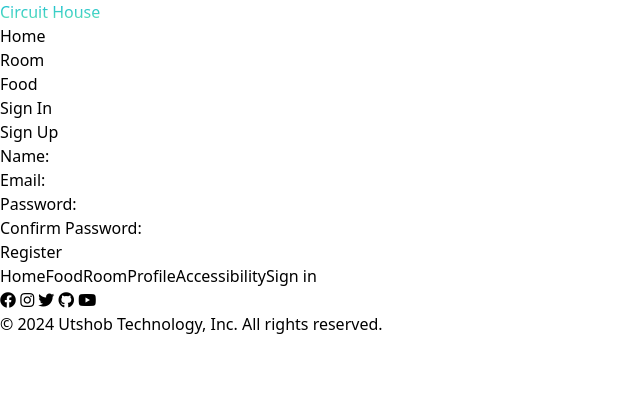
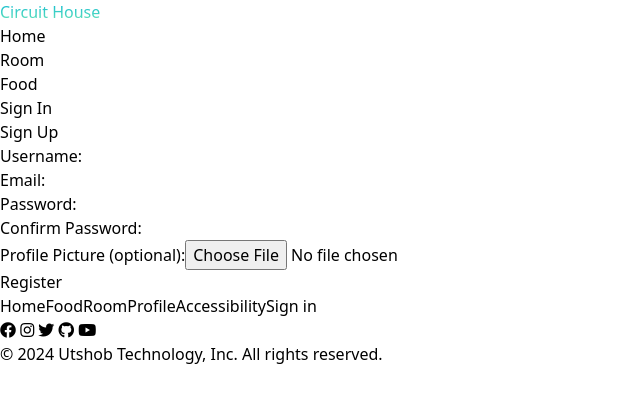
Before and after one commit to ajoy-dutta/Frontend-Circuit-House-Management-System, a React (Vite) app: page /register in a window 1280 px wide. Shown: the top 402 px of the page, without its empty margins (0-640 px from the left). Built offline with nearby package versions, Linux system fonts and the light colour scheme.

Commit message:
chnages for deployment

```diff
--- a/package.json
+++ b/package.json
@@ -15,6 +15,7 @@
     "@fortawesome/free-solid-svg-icons": "^6.7.1",
     "@fortawesome/react-fontawesome": "^0.2.2",
     "axios": "^1.7.9",
+    "js-cookie": "^3.0.5",
     "jspdf": "^2.5.2",
     "prop-types": "^15.8.1",
     "react": "^18.3.1",
--- a/src/Pages/authentication/Registration.jsx
+++ b/src/Pages/authentication/Registration.jsx
@@ -1,7 +1,7 @@
 import axios from "axios";
 import { useState } from "react";
 import { useNavigate } from "react-router-dom";
-import { baseurl } from "../../BaseURL"
+import { baseurl } from "../../BaseURL";
 
 const Registration = () => {
   const [formData, setFormData] = useState({
@@ -15,42 +15,61 @@ const Registration = () => {
   const [errorMessage, setErrorMessage] = useState("");
   const navigate = useNavigate();
 
-
+  // Handle text and file changes
   const handleChange = (e) => {
-    const { name, value } = e.target;
+    const { name, value, files } = e.target;
     setFormData((prev) => ({
       ...prev,
-      [name]: value,
+      [name]: files ? files[0] : value, // Handle file input separately
     }));
   };
 
+  // Form submission
   const handleSubmit = async (e) => {
     e.preventDefault();
 
+    // Client-side validation for passwords
     if (formData.password !== formData.confirm_password) {
       setErrorMessage("Passwords do not match!");
       return;
     }
 
     setLoading(true);
+    setErrorMessage(""); // Clear any previous errors
+
+    // Prepare form data for submission
+    const form = new FormData();
+    form.append("username", formData.username);
+    form.append("email", formData.email);
+    form.append("password", formData.password);
+    form.append("confirm_password", formData.confirm_password);
+    if (formData.profile_picture) {
+      form.append("profile_picture", formData.profile_picture);
+    }
+
     try {
-      await axios.post(`${baseurl}/register/`, formData);
+      await axios.post(`${baseurl}/register/`, form, {
+        headers: {
+          "Content-Type": "multipart/form-data", // Required for file uploads
+        },
+      });
       alert("Registration Successful");
 
-      // Reset form data after successful login
+      // Reset form data
       setFormData({
         username: "",
-        email:"",
+        email: "",
         password: "",
         confirm_password: "",
-        profile_picture: "",
+        profile_picture: null,
       });
 
-      navigate("/");
-
+      navigate("/"); // Navigate to the home page
     } catch (error) {
-      console.error("Error during registration:", error);
-      setErrorMessage("Registration failed. Please try again.");
+      console.error("Error during registration:", error.response?.data || error.message);
+      setErrorMessage(
+        error.response?.data?.detail || "Registration failed. Please try again."
+      );
     } finally {
       setLoading(false);
     }
@@ -60,29 +79,31 @@ const Registration = () => {
     <div className="min-h-screen flex items-center justify-center">
       <form
         onSubmit={handleSubmit}
-        className="w-1/2 p-6 shadow-xl mb-4 rounded-lg bg-teal-50"
+        className="w-1/2 p-6 shadow-xl rounded-lg bg-teal-50"
       >
         <h2 className="text-center font-semibold text-lg mb-4">Sign Up</h2>
 
         {errorMessage && (
-          <p className="text-red-500 text-sm text-center">{errorMessage}</p>
+          <p className="text-red-500 text-sm text-center mb-4">{errorMessage}</p>
         )}
 
+        {/* Username */}
         <div className="mb-4">
-          <label htmlFor="name" className="block font-semibold mb-2 text-sm">
-            Name:
+          <label htmlFor="username" className="block font-semibold mb-2 text-sm">
+            Username:
           </label>
           <input
-            id="name"
+            id="username"
             type="text"
             name="username"
             value={formData.username}
             onChange={handleChange}
-            className="w-full px-4 py-1 border rounded"
+            className="w-full px-4 py-2 border rounded"
             required
           />
         </div>
 
+        {/* Email */}
         <div className="mb-4">
           <label htmlFor="email" className="block font-semibold mb-2 text-sm">
             Email:
@@ -93,11 +114,12 @@ const Registration = () => {
             name="email"
             value={formData.email}
             onChange={handleChange}
-            className="w-full px-4 py-1 border rounded"
+            className="w-full px-4 py-2 border rounded"
             required
           />
         </div>
 
+        {/* Password */}
         <div className="mb-4">
           <label htmlFor="password" className="block font-semibold mb-2 text-sm">
             Password:
@@ -108,11 +130,12 @@ const Registration = () => {
             name="password"
             value={formData.password}
             onChange={handleChange}
-            className="w-full px-4 py-1 border rounded"
+            className="w-full px-4 py-2 border rounded"
             required
           />
         </div>
 
+        {/* Confirm Password */}
         <div className="mb-4">
           <label
             htmlFor="confirm_password"
@@ -126,11 +149,30 @@ const Registration = () => {
             name="confirm_password"
             value={formData.confirm_password}
             onChange={handleChange}
-            className="w-full px-4 py-1 border rounded"
+            className="w-full px-4 py-2 border rounded"
             required
           />
         </div>
 
+        {/* Profile Picture */}
+        <div className="mb-4">
+          <label
+            htmlFor="profile_picture"
+            className="block font-semibold mb-2 text-sm"
+          >
+            Profile Picture (optional):
+          </label>
+          <input
+            id="profile_picture"
+            type="file"
+            name="profile_picture"
+            onChange={handleChange}
+            className="w-full px-4 py-2 border rounded"
+            accept="image/*"
+          />
+        </div>
+
+        {/* Submit Button */}
         <button
           type="submit"
           className="bg-gradient-to-r from-teal-600 to-blue-700 text-white text-sm font-semibold py-2 w-full rounded"
```
Also changed, not shown: 1 other file (tests, documents, lock files or other folders).
